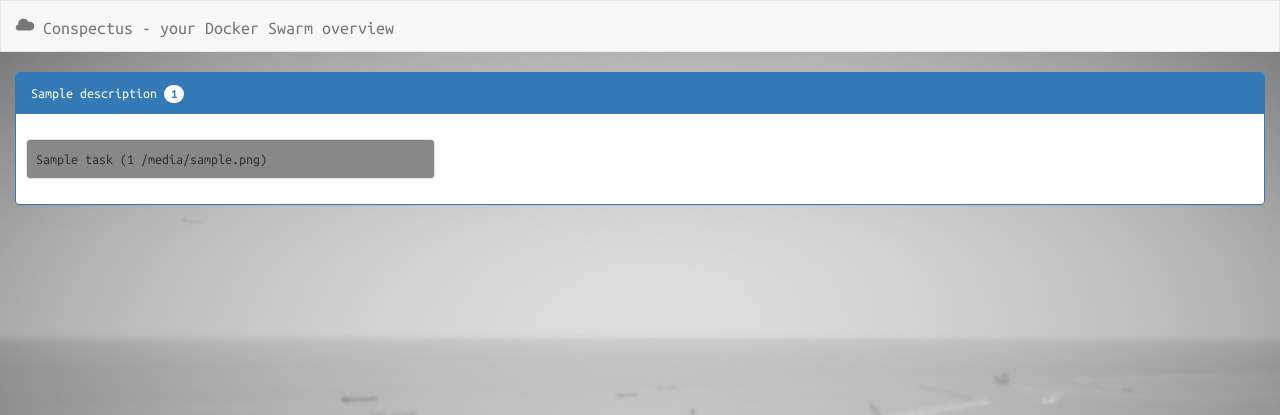
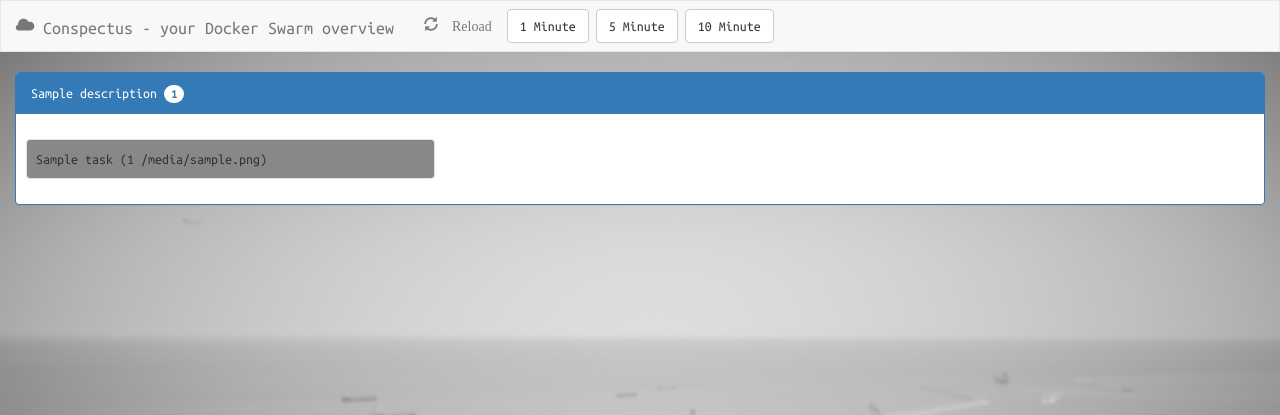
Before and after one commit to chassing/conspectus, a Flask app: template templates/index.html in a window 1280 px wide. Shown: the top 415 px of the page. Run offline with Flask 2, Linux system fonts and the light colour scheme; the template is opened without the code that fills it: most values are stand-ins (such as "Sample title", 1, 10 or a date in 2020); some libraries are stand-ins or nearby versions.

Commit message:
Reload every 1, 5 or 10 minutes

```diff
--- a/app.py
+++ b/app.py
@@ -3,6 +3,7 @@ import docker
 
 from flask import Flask
 from flask import render_template
+from flask import request
 from flask_bootstrap import Bootstrap
 
 import webcolors
@@ -11,6 +12,9 @@ app = Flask(__name__)
 Bootstrap(app)
 
 client = docker.from_env()
+
+MICRO = 1000
+MINUTES = MICRO * 60
 
 
 @app.route("/")
@@ -36,7 +40,7 @@ def index():
         node['tasks'] = sorted(tasks[node['ID']], key=lambda x: x["service_name"])
         nodes.append(node)
 
-    return render_template('index.html', nodes=nodes)
+    return render_template('index.html', nodes=nodes, reload=int(request.args.get('reload', 100)) * MINUTES)
 
 
 if __name__ == "__main__":
--- a/templates/index.html
+++ b/templates/index.html
@@ -5,6 +5,12 @@
     {{ super() }}
     <link href="https://fonts.googleapis.com/css?family=Ubuntu+Mono" rel="stylesheet">
     <link rel="stylesheet" href="{{url_for('static', filename='conspectus.css')}}">
+{% endblock %}
+
+{% block scripts %}
+    <script type="text/javascript">
+        window.setTimeout(function(){ document.location.reload(true); }, {{ reload }});
+    </script>
 {% endblock %}
 
 {% block navbar %}
@@ -15,6 +21,11 @@
                     <span class="glyphicon glyphicon-cloud" aria-hidden="true"></span> Conspectus - your Docker Swarm overview
                 </span>
             </div>
+
+            <p class="glyphicon glyphicon-refresh navbar-text"> Reload </p>
+            <a href="?reload=1" class="btn btn-default navbar-btn">1 Minute</a>
+            <a href="?reload=5" class="btn btn-default navbar-btn">5 Minute</a>
+            <a href="?reload=10" class="btn btn-default navbar-btn">10 Minute</a>
         </div>
     </nav>
 {% endblock %}
```
